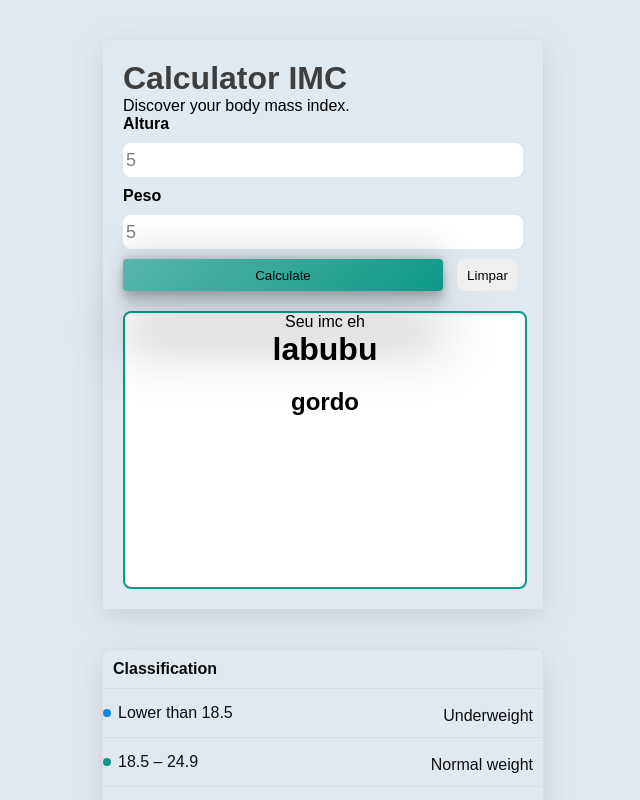
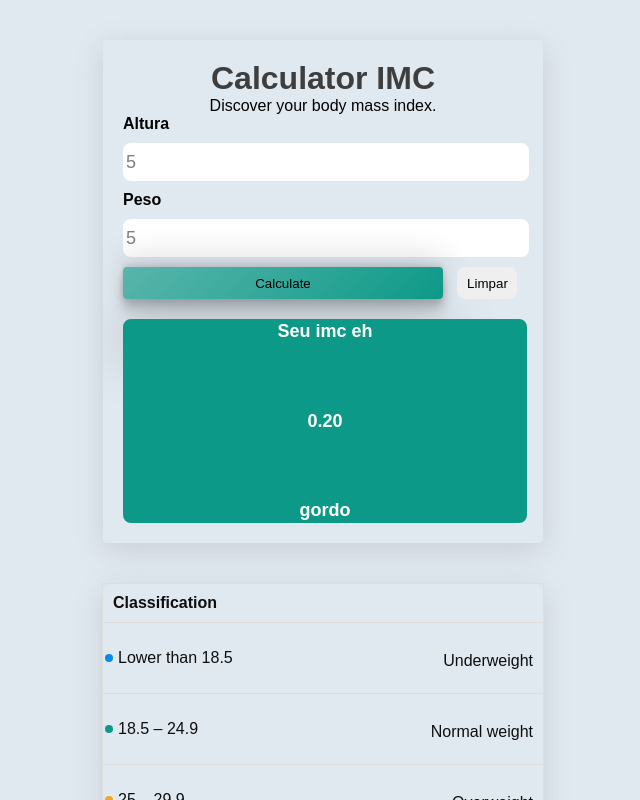
Before and after one commit to luizgustavo-silva/Curso-de-desenvolvimento-Web, a website: page Front-end/semana2/calculadora de imc-inicio_js/index-imc.html in a window 1280 px wide. Both pictures are taken after typing "5", "5" into the empty fields and a click on the button "Calculate". Shown: the top 800 px of the page, without its empty margins (317-957 px from the left). Drawn offline with Linux system fonts and the light colour scheme.

Commit message:
adicionei o calculo de imc e dei animacao para a div result

```diff
--- a/Front-end/semana2/calculadora de imc-inicio_js/imc.js
+++ b/Front-end/semana2/calculadora de imc-inicio_js/imc.js
@@ -1,11 +1,18 @@
 function calcularIMC() {
-  let height = Number(document.getElementById("height").value);
-  let weight = Number(document.getElementById("weight").value);
-  let imc = weight / (height * height);
-  return imc;
+  const height = Number(document.getElementById("height").value);
+  const weight = Number(document.getElementById("weight").value);
+
+  if (!height || !weight) return null;
+
+  return weight / (height * height);
 }
+
 function exibirIMC() {
-  let imc = calcularIMC();
-  let resultimc = document.getElementById("imc-value");
-  let showresultimc = (resultimc.innerText = imc.toFixed(2));
+  const imc = calcularIMC();
+  const resultValue = document.getElementById("imc-value");
+  const resultCategory = document.getElementById("imc-category");
+  const resultBox = document.getElementById("result");
+
+  resultValue.innerText = imc.toFixed(2);
+  resultBox.classList.add("show");
 }
--- a/Front-end/semana2/calculadora de imc-inicio_js/index-imc.html
+++ b/Front-end/semana2/calculadora de imc-inicio_js/index-imc.html
@@ -1,206 +1,14 @@
+<!DOCTYPE html>
   <head>
     <meta charset="UTF-8" />
     <meta name="viewport" content="width=device-width, initial-scale=1.0" />
     <title>IMC</title>
-    <script src="imcprof.js"></script>
-    <style>
-      body {
-        background-color: #e1e9f0;
-        font-family: Arial,sans-serif;
-      }
-
-      .container_principal {
-        background-color: #e1e9f0;
-        width: 400px;
-        max-width: 90%;
-        border-radius: 4px;
-        margin: 40px auto;
-        box-shadow: rgba(100, 100, 111, 0.2) 0px 7px 29px 0px;
-        padding: 20px;
-      }
-      .title {
-        font-size: 32px;
-        color: #3e3e3e;
-        font-weight: bold;
-      }
-      h1,
-      p {
-        margin: 0;
-      }
-      .description {
-        font-size: 18px;
-        color: #3e3e3e;
-      }
-      label {
-        font-size: 16px;
-        font-weight: bold;
-      }
-      .input {
-        width: 100%;
-        height: 34px;
-        margin-top: 10px;
-        border: 1px solid #ffffffb2;
-        border-radius: 8px;
-        outline: none;
-        padding-left: 2px;
-
-        font-size: 18px;
-        color: gray;
-        margin-bottom: 10px;
-      }
-      .input:focus {
-        border: 2px solid #0d998646;
-
-      }
-      .input::placeholder {
-        text-align: right;
-        padding: 12px;
-        font-size: 14px;
-      }
-      .botao-calcular {
-        width: 80%;
-        height: 32px;
-        border-radius: 4px;
-        border: none;
-        background: linear-gradient(135deg, #0d9986a4, #0d9987);
-        box-shadow:
-          rgba(0, 0, 0, 0.25) 0px 54px 55px,
-          rgba(0, 0, 0, 0.12) 0px -12px 30px,
-          rgba(0, 0, 0, 0.12) 0px 4px 6px,
-          rgba(0, 0, 0, 0.17) 0px 12px 13px,
-          rgba(0, 0, 0, 0.09) 0px -3px 5px;
-      }
-      .result {
-        height: 35%;
-        width: 100%;
-        margin-top: 20px;
-        border: #0d9987 solid 2px;
-        border-radius: 8px;
-        background-color: white;
-        text-align: center;
-      }
-      .clear {
-        border: none;
-        border-radius: 8px;
-        height: 32px;
-        width: 15%;
-        margin-left: 10px;
-      }
-      .classification-table {
-        margin-top: 60px;
-        width: 442px;
-        max-width: 90%;
-        margin: 40px auto;
-        background-color: #e1e9f0;
-        border-radius: 12px;
-        box-shadow: rgba(100, 100, 111, 0.2) 0px 7px 29px 0px;
-      }
-      .classification-table-title {
-        text-align: left;
-        padding: 10px;
-      }
-      table {
-      width: 100%;
-      border-collapse: collapse;
-      color: #0e0e0e;
-}
-
-  td {
-  padding: 10px;
-  padding-bottom: 5px;
-
-}
-
-td:first-child {
-  text-align: left;
-}
-
-td:last-child {
-  text-align: right;
-}
-tr {
-  border: 1px solid #ddd;
-}
-.have-circle-blue, .have-circle-green, .have-circle-yellow, .have-circle-orange, .have-circle-lowred, .have-circle-red {
-  position: relative;
-  padding-left: 18px;
-  padding: 15px;
-}
-
-.have-circle-blue::before {
-  background: #088ce4;
-   content: "";
-  width: 8px;
-  height: 8px;
-  border-radius: 50%;
-  position: absolute;
-  left: 0;
-  top: 50%;
-  transform: translateY(-50%);
-}
-.have-circle-green::before {
-  background: #0d9987;
-   content: "";
-  width: 8px;
-  height: 8px;
-  border-radius: 50%;
-  position: absolute;
-  left: 0;
-  top: 50%;
-  transform: translateY(-50%);
-}
-.have-circle-yellow::before {
-  background: #f5a623;
-   content: "";
-  width: 8px;
-  height: 8px;
-  border-radius: 50%;
-  position: absolute;
-  left: 0;
-  top: 50%;
-  transform: translateY(-50%);
-}
-.have-circle-orange::before {
-  background: #f5a523a4;
-   content: "";
-  width: 8px;
-  height: 8px;
-  border-radius: 50%;
-  position: absolute;
-  left: 0;
-  top: 50%;
-  transform: translateY(-50%);
-}
-.have-circle-lowred::before {
-  background: #f03d3df6;
-   content: "";
-  width: 8px;
-  height: 8px;
-  border-radius: 50%;
-  position: absolute;
-  left: 0;
-  top: 50%;
-  transform: translateY(-50%);
-}
-.have-circle-red::before {
-  background: #ff0000;
-   content: "";
-  width: 8px;
-  height: 8px;
-  border-radius: 50%;
-  position: absolute;
-  left: 0;
-  top: 50%;
-  transform: translateY(-50%);
-}
-td {
-  height: 40px;
-}
-    </style>
+    <script src="imc.js" defer></script>
+    <link rel="stylesheet" href="style-imc.css" />
   </head>
   <body>
     <div class="container_all">
-    <div class="container_principal">
+      <div class="container_principal" id="container_principal">
         <h1 class="title">Calculator IMC</h1>
         <p>Discover your body mass index.</p>
 
@@ -208,12 +16,13 @@ td {
         <input type="number" class="input" id="height" placeholder="m" />
         <label for="weight">Peso</label>
         <input type="number" class="input" id="weight" placeholder="kg" />
-      <button class="botao-calcular" onclick="(calcularIMC(), exibirIMC())">Calculate</button>
+        <button class="botao-calcular" onclick="(exibirIMC())">Calculate</button>
+
         <button class="clear">Limpar</button>
-      <div class="result">
+        <div class="result" id="result">
           <p>Seu imc eh</p>
-        <h1 id="imc-value">labubu</h1>
-        <h2 id="imc-category">gordo</h2>
+          <p id="imc-value">labubu</p>
+          <p id="imc-category">gordo</p>
         </div>
       </div>
       <div class="classification-table">
@@ -252,8 +61,6 @@ td {
           </tbody>
         </table>
       </div>
-
     </div>
   </body>
-
 </html>
--- /dev/null
+++ b/Front-end/semana2/calculadora de imc-inicio_js/style-imc.css
@@ -0,0 +1,228 @@
+body {
+  background-color: #e1e9f0;
+  font-family: Arial, sans-serif;
+}
+
+.container_principal {
+  background-color: #e1e9f0;
+  width: 400px;
+  max-width: 90%;
+  border-radius: 4px;
+  margin: 40px auto;
+  box-shadow: rgba(100, 100, 111, 0.2) 0px 7px 29px 0px;
+  padding: 20px;
+
+  /* Remove altura fixa e evita espaço extra */
+  height: auto;
+  min-height: 0;
+  overflow: hidden; /* Evita espaço vazio interno */
+}
+
+.title {
+  font-size: 32px;
+  text-align: center;
+  color: #3e3e3e;
+  font-weight: bold;
+}
+h1,
+p {
+  margin: 0;
+  text-align: center;
+}
+.description {
+  font-size: 18px;
+  color: #3e3e3e;
+}
+label {
+  font-size: 16px;
+  font-weight: bold;
+}
+.input {
+  width: 100%;
+  height: 34px;
+  margin-top: 10px;
+  border: 1px solid #ffffffb2;
+  border-radius: 8px;
+  outline: none;
+  padding-left: 2px;
+
+  font-size: 18px;
+  color: gray;
+  margin-bottom: 10px;
+}
+.input:focus {
+  border: 2px solid #0d998646;
+}
+.input::placeholder {
+  text-align: right;
+  padding: 12px;
+  font-size: 14px;
+}
+.botao-calcular {
+  width: 80%;
+  height: 32px;
+  border-radius: 4px;
+  border: none;
+  background: linear-gradient(135deg, #0d9986a4, #0d9987);
+  box-shadow:
+    rgba(0, 0, 0, 0.25) 0px 54px 55px,
+    rgba(0, 0, 0, 0.12) 0px -12px 30px,
+    rgba(0, 0, 0, 0.12) 0px 4px 6px,
+    rgba(0, 0, 0, 0.17) 0px 12px 13px,
+    rgba(0, 0, 0, 0.09) 0px -3px 5px;
+}
+
+.result {
+  width: 100%;
+  height: 200px;
+  display: flex;
+  justify-content: space-between;
+  flex-direction: column;
+  align-items: center;
+  margin-top: 20px;
+  border: #0d9987 solid 2px;
+  border-radius: 8px;
+  background-color: #eff6ff;
+  text-align: center;
+  opacity: 0;
+  transform: scale(0.9);
+  transition:
+    opacity 0.6s ease,
+    transform 0.6s ease,
+    background-color 1.5s ease;
+}
+.result.show {
+  opacity: 1;
+  transform: scale(1);
+  background-color: #0d9987; /* cor final escura */
+  color: #fff;
+  font-size: 18px;
+  font-weight: bold;
+}
+.clear {
+  border: none;
+  border-radius: 8px;
+  height: 32px;
+  width: 15%;
+  margin-left: 10px;
+}
+.classification-table {
+  margin-top: 60px;
+  width: 442px;
+  max-width: 90%;
+  margin: 40px auto;
+  background-color: #e1e9f0;
+  border-radius: 12px;
+  box-shadow: rgba(100, 100, 111, 0.2) 0px 7px 29px 0px;
+}
+.classification-table-title {
+  text-align: left;
+  padding: 10px;
+}
+table {
+  width: 100%;
+  border-collapse: collapse;
+  color: #0e0e0e;
+}
+
+td {
+  padding: 10px;
+  padding-bottom: 5px;
+}
+
+td:first-child {
+  text-align: left;
+}
+
+td:last-child {
+  text-align: right;
+}
+tr {
+  border: 1px solid #ddd;
+}
+.have-circle-blue,
+.have-circle-green,
+.have-circle-yellow,
+.have-circle-orange,
+.have-circle-lowred,
+.have-circle-red {
+  position: relative;
+  padding-left: 18px;
+  padding: 15px;
+}
+
+.have-circle-blue::before {
+  background: #088ce4;
+  content: "";
+  width: 8px;
+  height: 8px;
+  border-radius: 50%;
+  position: absolute;
+  left: 0;
+  top: 50%;
+  transform: translateY(-50%);
+  margin-left: 2px;
+}
+.have-circle-green::before {
+  background: #0d9987;
+  content: "";
+  width: 8px;
+  height: 8px;
+  border-radius: 50%;
+  position: absolute;
+  left: 0;
+  top: 50%;
+  transform: translateY(-50%);
+  margin-left: 2px;
+}
+.have-circle-yellow::before {
+  background: #f5a623;
+  content: "";
+  width: 8px;
+  height: 8px;
+  border-radius: 50%;
+  position: absolute;
+  left: 0;
+  top: 50%;
+  transform: translateY(-50%);
+  margin-left: 2px;
+}
+.have-circle-orange::before {
+  background: #f5a523a4;
+  content: "";
+  width: 8px;
+  height: 8px;
+  border-radius: 50%;
+  position: absolute;
+  left: 0;
+  top: 50%;
+  transform: translateY(-50%);
+  margin-left: 2px;
+}
+.have-circle-lowred::before {
+  background: #f03d3df6;
+  content: "";
+  width: 8px;
+  height: 8px;
+  border-radius: 50%;
+  position: absolute;
+  left: 0;
+  top: 50%;
+  transform: translateY(-50%);
+  margin-left: 2px;
+}
+.have-circle-red::before {
+  background: #ff0000;
+  content: "";
+  width: 8px;
+  height: 8px;
+  border-radius: 50%;
+  position: absolute;
+  left: 0;
+  top: 50%;
+  transform: translateY(-50%);
+  margin-left: 2px;
+}
+td {
+  height: 40px;
+}
```
Lines whose indentation alone changed are shown as unchanged.
